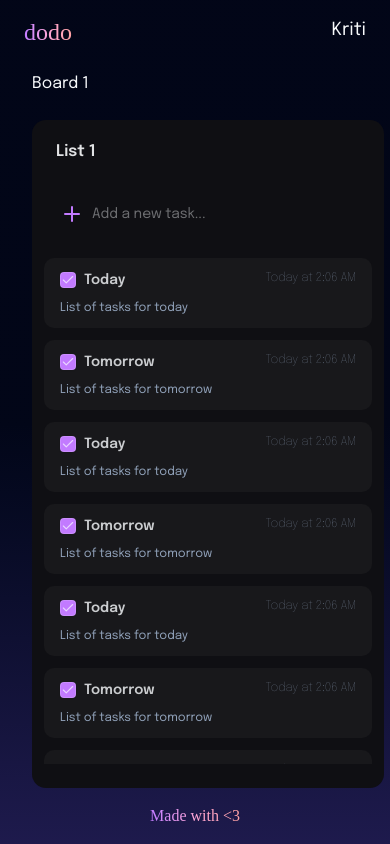
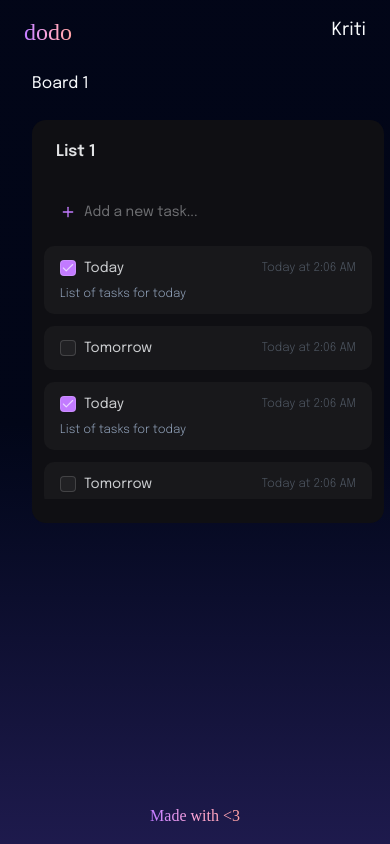
Before and after one commit to KritiTaparia/dodo, a React (Vite) app: page / in a window 390 px wide. Shown: the top 844 px of the page. Built offline with nearby package versions, Linux system fonts and the light colour scheme; a web font is replaced by a local one.

Commit message:
Fix mobile site scroll #8

```diff
--- a/src/components/list.tsx
+++ b/src/components/list.tsx
@@ -17,16 +17,28 @@ export default function List({ list }: IListParams) {
       </CardHeader>
       <CardContent className="px-3">
         <TaskCard className="border-0 bg-transparent hover:bg-zinc-900">
-          <div className="flex flex-start gap-2">
+          <div className="flex flex-start gap-2 items-center">
             <span className="bg-gradient-to-r from-purple-400 via-pink-300 to-red-300 text-transparent bg-clip-text">
-              <PlusIcon className="text-purple-400" />
+              <PlusIcon className="text-purple-400 size-4" />
             </span>
-            <p className="text-foreground/40 text-sm leading-[1.6rem]">
+            <p className="text-foreground/40 text-sm font-normal">
               Add a new task...
             </p>
           </div>
         </TaskCard>
-        <ScrollArea className="flex flex-col max-h-[60vh] sm:max-h-[30vh] md:max-h-[50vh] lg:max-h-[60vh]">
+        <ScrollArea className="flex flex-col h-[calc(100vh-12rem)] max-h-[30vh] sm:max-h-[40vh] md:max-h-[50vh] lg:max-h-[60vh]">
+          {list.tasks.map((task) => (
+            <Task key={task.title + " " + task.description} task={task} />
+          ))}
+          {list.tasks.map((task) => (
+            <Task key={task.title + " " + task.description} task={task} />
+          ))}
+          {list.tasks.map((task) => (
+            <Task key={task.title + " " + task.description} task={task} />
+          ))}
+          {list.tasks.map((task) => (
+            <Task key={task.title + " " + task.description} task={task} />
+          ))}
           {list.tasks.map((task) => (
             <Task key={task.title + " " + task.description} task={task} />
           ))}
--- a/src/components/task.tsx
+++ b/src/components/task.tsx
@@ -10,21 +10,21 @@ interface ITaskParams {
 export default function Task({ task }: ITaskParams) {
   return (
     <TaskCard>
-      <CardTitle className="flex justify-between">
+      <CardTitle className="flex justify-between items-center">
         <div className="flex items-center">
           <Checkbox
             id={task.title}
             checked={task.done}
-            className="mr-2 dark:data-[state=checked]:text-purple-200 dark:data-[state=checked]:bg-purple-400"
+            className="mr-2 dark:data-[state=checked]:text-purple-200 dark:data-[state=checked]:bg-purple-400 "
           />
-          <p className="text-sm text-foreground/80">{task.title}</p>
+          <p className="text-sm text-foreground/80 font-normal">{task.title}</p>
         </div>
-        <span className="text-xs font-thin text-muted-foreground">
+        <span className="text-xs font-light text-muted-foreground/45">
           {formatDate(task.dueDate)}
         </span>
       </CardTitle>
       {task.description && (
-        <CardDescription className="text-xs mt-1">
+        <CardDescription className="text-xs mt-2 font-light">
           {task.description}
         </CardDescription>
       )}
--- a/src/components/ui/checkbox.tsx
+++ b/src/components/ui/checkbox.tsx
@@ -12,7 +12,7 @@ function Checkbox({
     <CheckboxPrimitive.Root
       data-slot="checkbox"
       className={cn(
-        "peer border-input dark:bg-input/30 data-[state=checked]:bg-primary data-[state=checked]:text-primary-foreground dark:data-[state=checked]:bg-primary focus-visible:border-ring focus-visible:ring-ring/50 aria-invalid:ring-destructive/20 dark:aria-invalid:ring-destructive/40 aria-invalid:border-destructive size-4 shrink-0 rounded-[4px] border shadow-xs transition-shadow outline-none focus-visible:ring-[3px] disabled:cursor-not-allowed disabled:opacity-50",
+        "peer border-input dark:bg-input/30 data-[state=checked]:bg-primary data-[state=checked]:text-primary-foreground dark:data-[state=checked]:bg-primary size-4 shrink-0 rounded-[4px] border shadow-xs transition-shadow outline-none focus-visible:ring-[3px] disabled:cursor-not-allowed disabled:opacity-50",
         className
       )}
       {...props}
--- a/src/components/ui/task-card.tsx
+++ b/src/components/ui/task-card.tsx
@@ -12,7 +12,7 @@ export default function TaskCard({ className, children }: ITaskCardParams) {
         className
       }
     >
-      <CardHeader className="p-0">{children}</CardHeader>
+      <CardHeader className="p-0 gap-0">{children}</CardHeader>
     </Card>
   );
 }
--- a/src/lib/constants.ts
+++ b/src/lib/constants.ts
@@ -14,9 +14,9 @@ export const DEFAULT_STATE: IBoard[] = [
             dueDate: new Date(),
           },
           {
-            done: true,
+            done: false,
             title: "Tomorrow",
-            description: "List of tasks for tomorrow",
+            description: "",
             dueDate: new Date(),
           },
         ],
```
